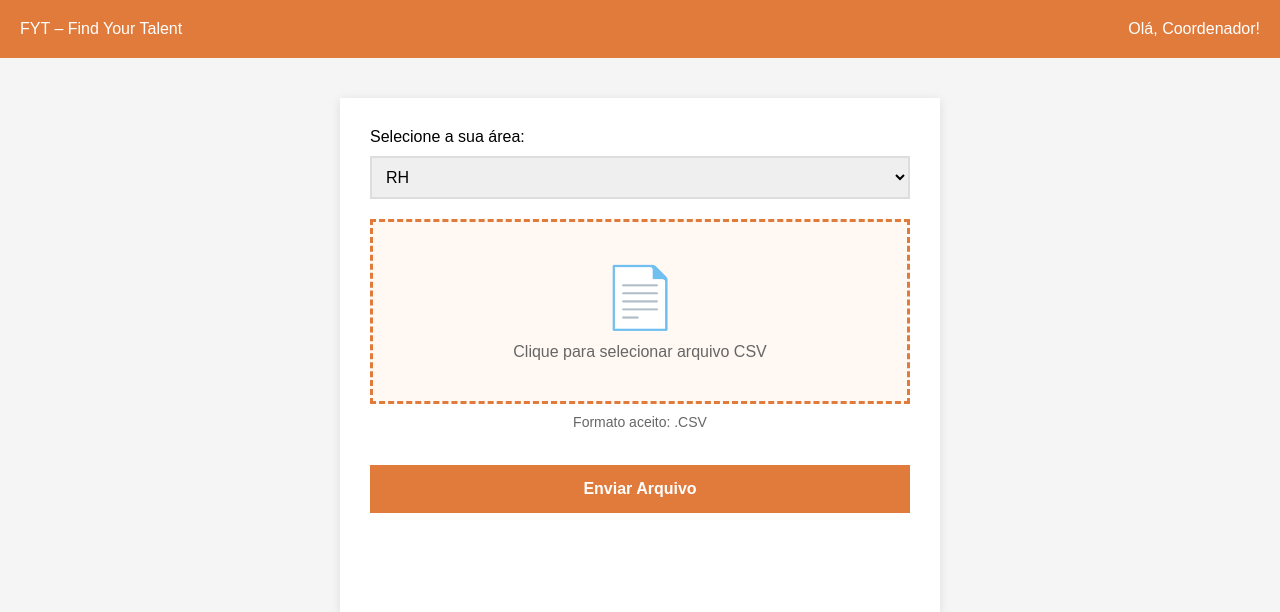
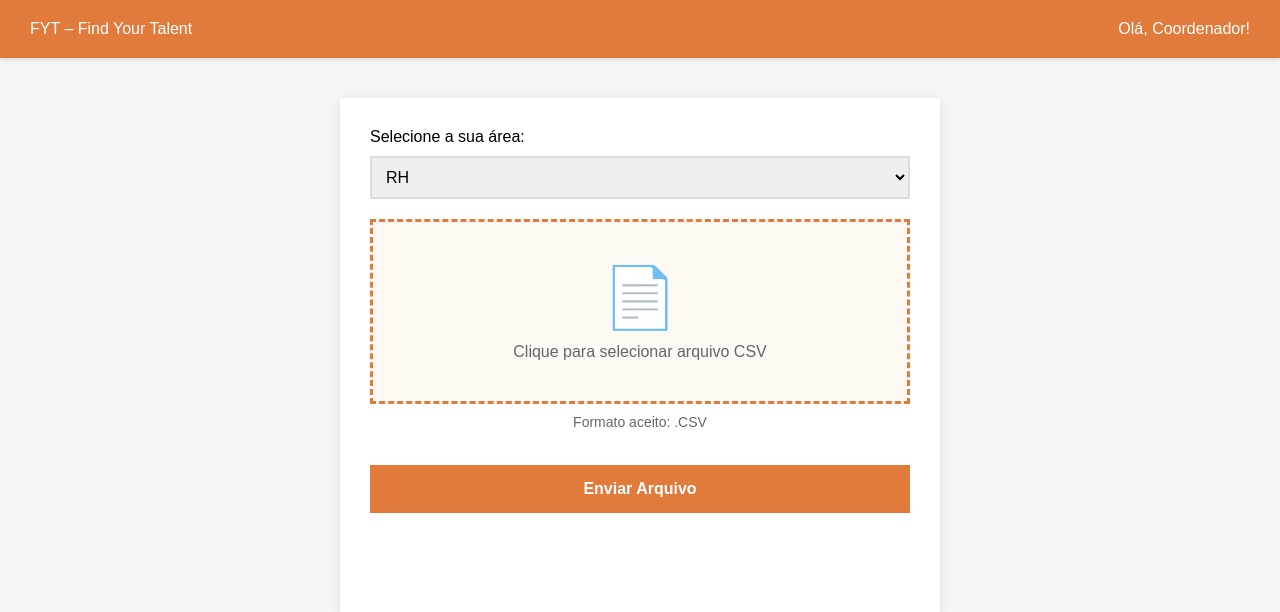
Before and after one commit to bordinn/TCC, a Flask app: page / in a window 1280 px wide. Shown: the top 612 px of the page. Run offline with Flask 3, Linux system fonts and the light colour scheme.

Commit message:
header upload

```diff
--- a/TCC-main/templates/upload.html
+++ b/TCC-main/templates/upload.html
@@ -16,13 +16,19 @@
       background-color: #f5f5f5;
     }
 
+    /* HEADER PADRONIZADO */
     header {
       background-color: #e07b3c;
       color: white;
-      padding: 20px;
+      padding: 20px 30px;
       display: flex;
       justify-content: space-between;
       align-items: center;
+      box-shadow: 0 2px 4px rgba(0,0,0,0.1);
+    }
+    .header-title {
+      font-size: 24px;
+      font-weight: bold;
     }
 
     .container {
```
